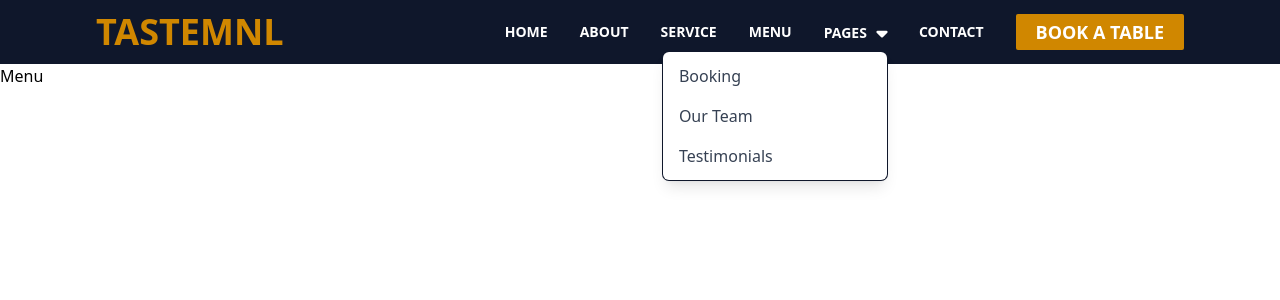
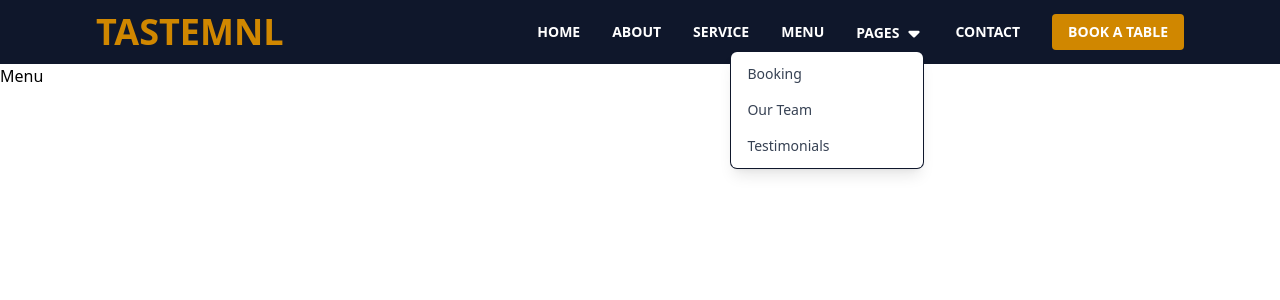
Before and after one commit to AdieDev0/Taste-Manila---Restaurant, a React (Vite) app in the folder tastemnl/: page /menu in a window 1280 px wide. Both pictures are taken after a click on the button "PAGES". Shown: the top 300 px of the page. Built offline with nearby package versions, Linux system fonts and the light colour scheme.

Commit message:
Enhancement

```diff
--- a/tastemnl/src/Components/Navbar.jsx
+++ b/tastemnl/src/Components/Navbar.jsx
@@ -1,83 +1,151 @@
-import React from "react";
+import React, { useState } from "react";
 import { NavLink } from "react-router-dom";
 import { Menu } from "@headlessui/react";
 import { FaCaretDown } from "react-icons/fa6";
+import { IoClose, IoMenu } from "react-icons/io5";
 
 const Navbar = () => {
+  const [mobileMenuOpen, setMobileMenuOpen] = useState(false);
+
+  const toggleMobileMenu = () => setMobileMenuOpen(!mobileMenuOpen);
+
   return (
-    <div className="bg-[#0F172B] py-3 px-24">
-      <div className="flex justify-between">
-        {/* NAME */}
-        <h1 className=" text-yellow-600 font-bold text-4xl cursor-pointer">
+    <div className="bg-[#0F172B] py-3 px-6 md:px-24">
+      <div className="flex justify-between items-center">
+        {/* Logo */}
+        <h1 className="text-yellow-600 font-bold text-4xl cursor-pointer">
           TASTEMNL
         </h1>
-        {/* Routes */}
-        <ul className="flex gap-8 items-center">
-          <li className=" text-white hover:text-yellow-600 duration-200 font-semibold text-sm cursor-pointer">
-            <NavLink to="/home">HOME</NavLink>
+
+        {/* Desktop Navigation */}
+        <ul className="hidden sm:flex gap-8 items-center">
+          {["HOME", "ABOUT", "SERVICE", "MENU"].map((item) => (
+            <li
+              key={item}
+              className="text-white hover:text-yellow-600 duration-200 font-semibold text-sm cursor-pointer"
+            >
+              <NavLink to={`/${item.toLowerCase()}`}>{item}</NavLink>
             </li>
-          <li className=" text-white hover:text-yellow-600 duration-200 font-semibold text-sm cursor-pointer">
-            <NavLink to="/about">ABOUT</NavLink>
-          </li>
-          <li className=" text-white hover:text-yellow-600 duration-200 font-semibold text-sm cursor-pointer">
-            <NavLink to="/service">SERVICE</NavLink>
-          </li>
-          <li className=" text-white hover:text-yellow-600 duration-200 font-semibold text-sm cursor-pointer">
-            <NavLink to="/menu">MENU</NavLink>
-          </li>
+          ))}
 
-          {/* FROM HEADLESS UI */}
-          <Menu as="div" className="relative inline-block text-left">
-            <div>
-              <Menu.Button className="inline-flex w-full justify-center items-center gap-x-1.5 text-white hover:text-yellow-600 duration-200 font-semibold text-sm cursor-pointer">
+          {/* Dropdown Menu */}
+          <Menu as="div" className="relative">
+            <Menu.Button className="inline-flex items-center gap-1.5 text-white hover:text-yellow-600 duration-200 font-semibold text-sm cursor-pointer">
               PAGES
-                <FaCaretDown
-                  aria-hidden="true"
-                  className="-mr-1 text-lg text-white hover:text-yellow-600 duration-200"
-                />
+              <FaCaretDown className="text-lg" aria-hidden="true" />
             </Menu.Button>
-            </div>
-            {/* ITEMS */}
-            <Menu.Items
-              transition
-              className="absolute right-0 z-10 mt-2 w-56 origin-top-right rounded-md bg-white ring-1 shadow-lg ring-[#0F172B] transition focus:outline-hidden data-closed:scale-95 data-closed:transform data-closed:opacity-0 data-enter:duration-100 data-enter:ease-out data-leave:duration-75 data-leave:ease-in"
-            >
+            <Menu.Items className="absolute right-0 z-10 mt-2 w-48 bg-white rounded-md shadow-lg ring-1 ring-[#0F172B] focus:outline-none">
               <div className="py-1">
-                <Menu.Item>
+                {["Booking", "Our Team", "Testimonials"].map((page) => (
+                  <Menu.Item key={page}>
+                    {({ active }) => (
                       <a
                         href="#"
-                    className="block px-4 py-2 text-md hover:font-bold duration-100 text-gray-700 data-focus:bg-gray-100 data-focus:text-yellow-600 data-focus:outline-hidden"
+                        className={`block px-4 py-2 text-sm ${
+                          active
+                            ? "bg-gray-100 text-yellow-600 font-bold"
+                            : "text-gray-700"
+                        }`}
                       >
-                    Booking
+                        {page}
                       </a>
+                    )}
                   </Menu.Item>
-                <Menu.Item>
-                  <a
-                    href="#"
-                    className="block px-4 py-2 text-md hover:font-bold duration-100 text-gray-700 data-focus:bg-gray-100 data-focus:text-yellow-600 data-focus:outline-hidden"
-                  >
-                    Our Team
-                  </a>
-                </Menu.Item>
-                <Menu.Item>
-                  <a
-                    href="#"
-                    className="block px-4 py-2 text-md hover:font-bold duration-100 text-gray-700 data-focus:bg-gray-100 data-focus:text-yellow-600 data-focus:outline-hidden"
-                  >
-                    Testimonials
-                  </a>
-                </Menu.Item>
+                ))}
               </div>
             </Menu.Items>
           </Menu>
-          <li className=" text-white hover:text-yellow-600 duration-200 font-semibold text-sm cursor-pointer">
+
+          <li className="text-white hover:text-yellow-600 duration-200 font-semibold text-sm cursor-pointer">
             <NavLink to="/contact">CONTACT</NavLink>
           </li>
-          <button className="cursor-pointer text-white font-semibold text-lg bg-yellow-600 px-5 py-1 rounded-xs hover:bg-yellow-500 duration-200">
+          <button className="cursor-pointer text-white font-semibold text-sm bg-yellow-600 px-4 py-2 rounded-sm hover:bg-yellow-500 duration-200">
             BOOK A TABLE
           </button>
         </ul>
+
+        {/* Mobile Menu Button */}
+        <button
+          onClick={toggleMobileMenu}
+          className="sm:hidden text-white text-2xl"
+          aria-label="Toggle mobile menu"
+        >
+          {mobileMenuOpen ? <IoClose /> : <IoMenu />}
+        </button>
       </div>
+
+      {/* Mobile Navigation */}
+      {mobileMenuOpen && (
+        <div className="sm:hidden fixed inset-0 z-20 bg-[#0F172B] flex flex-col gap-4 p-6">
+          {/* Close Button */}
+          <button
+            onClick={toggleMobileMenu}
+            className="self-end text-white text-2xl"
+            aria-label="Close mobile menu"
+          >
+            <IoClose />
+          </button>
+
+          {/* Mobile Menu Items */}
+          <ul className="flex flex-col gap-4">
+            {["HOME", "ABOUT", "SERVICE", "MENU"].map((item) => (
+              <li
+                key={item}
+                className="text-white hover:text-yellow-600 duration-200 font-semibold text-lg cursor-pointer"
+              >
+                <NavLink
+                  to={`/${item.toLowerCase()}`}
+                  onClick={() => setMobileMenuOpen(false)}
+                >
+                  {item}
+                </NavLink>
+              </li>
+            ))}
+
+            {/* Dropdown Menu in Mobile */}
+            <li className="text-white">
+              <Menu as="div" className="relative">
+                <Menu.Button className="inline-flex items-center gap-1.5 text-white hover:text-yellow-600 duration-200 font-semibold text-lg cursor-pointer">
+                  PAGES
+                  <FaCaretDown className="text-lg" aria-hidden="true" />
+                </Menu.Button>
+                <Menu.Items className="absolute z-10 mt-2 w-48 bg-white rounded-md shadow-lg ring-1 ring-[#0F172B] focus:outline-none">
+                  <div className="py-1">
+                    {["Booking", "Our Team", "Testimonials"].map((page) => (
+                      <Menu.Item key={page}>
+                        {({ active }) => (
+                          <a
+                            href="#"
+                            className={`block px-4 py-2 text-sm ${
+                              active
+                                ? "bg-gray-100 text-yellow-600 font-bold"
+                                : "text-gray-700"
+                            }`}
+                          >
+                            {page}
+                          </a>
+                        )}
+                      </Menu.Item>
+                    ))}
+                  </div>
+                </Menu.Items>
+              </Menu>
+            </li>
+
+            <li className="text-white hover:text-yellow-600 duration-200 font-semibold text-lg cursor-pointer">
+              <NavLink
+                to="/contact"
+                onClick={() => setMobileMenuOpen(false)}
+              >
+                CONTACT
+              </NavLink>
+            </li>
+          </ul>
+          <button className="cursor-pointer text-white font-semibold text-lg bg-yellow-600 px-4 py-2 rounded-sm hover:bg-yellow-500 duration-200">
+            BOOK A TABLE
+          </button>
+        </div>
+      )}
     </div>
   );
 };
```
Lines whose indentation alone changed are shown as unchanged.
